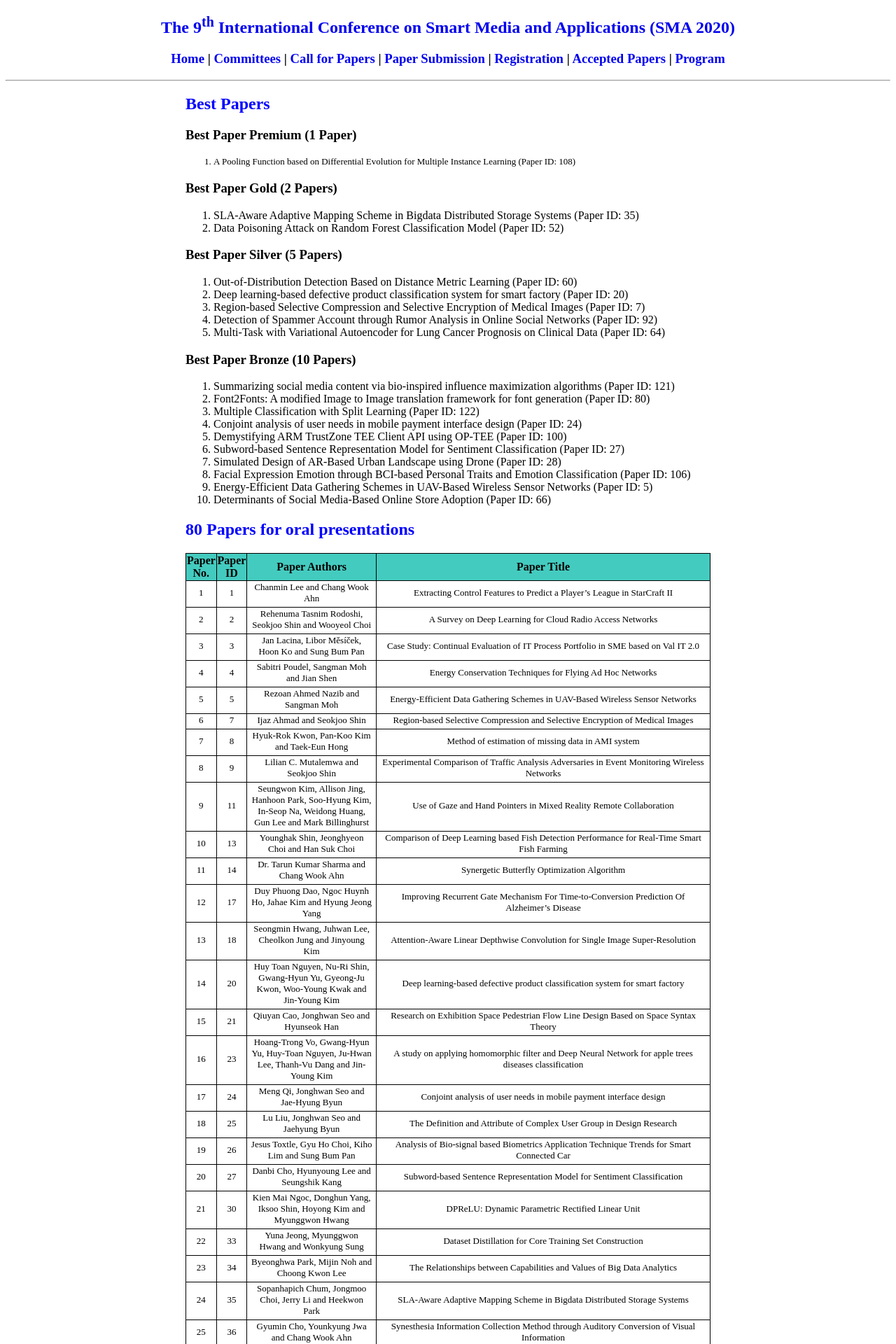
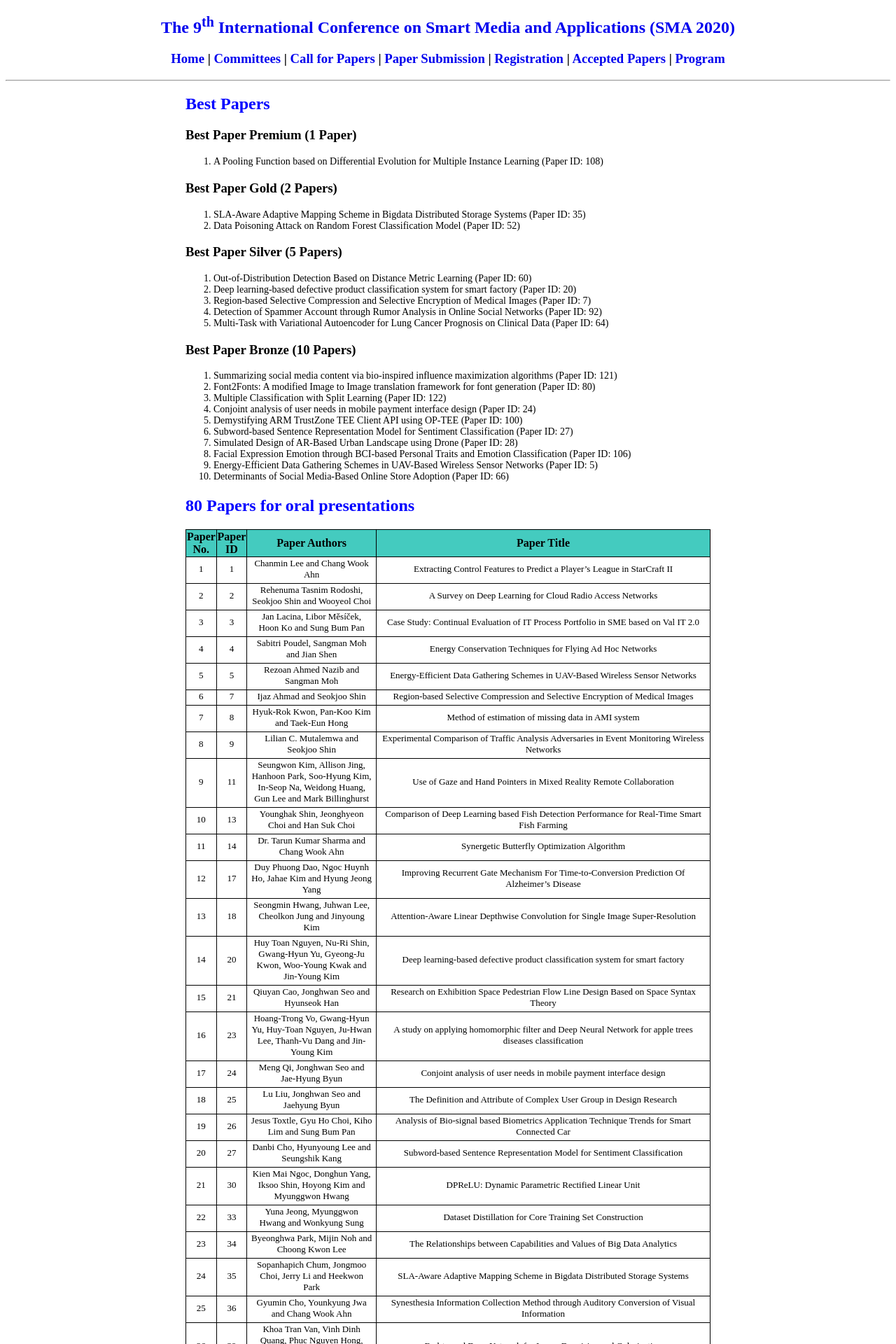
Before and after one commit to icea-conf/sma-2020.github.io, a Jekyll site: the page built from accepted_papers/index.html, in a window 1280 px wide. Shown: the top 1920 px of the page at 70% size. Built offline with Jekyll 4.4.1, drawn with Linux system fonts in a browser that asks for light colours.

Commit message:
Update index.html

```diff
--- a/accepted_papers/index.html
+++ b/accepted_papers/index.html
@@ -8,36 +8,36 @@
                <h2 style="color:#0000FF">Best Papers</h2>
                <h3>Best Paper Premium (1 Paper)</h3>
                <ol>
-                    <li style="font-size:small">A Pooling Function based on Differential Evolution for Multiple Instance Learning (Paper ID: 108)</li>
+                    <li style="font-size:14px">A Pooling Function based on Differential Evolution for Multiple Instance Learning (Paper ID: 108)</li>
                </ol>
 
                <h3>Best Paper Gold (2 Papers)</h3>
                <ol>
-                    <li style="font-size:2.5">SLA-Aware Adaptive Mapping Scheme in Bigdata Distributed Storage Systems (Paper ID: 35)</li>
-                    <li style="font-size:2.5">Data Poisoning Attack on Random Forest Classification Model (Paper ID: 52)</li>
+                    <li style="font-size:14px">SLA-Aware Adaptive Mapping Scheme in Bigdata Distributed Storage Systems (Paper ID: 35)</li>
+                    <li style="font-size:14px">Data Poisoning Attack on Random Forest Classification Model (Paper ID: 52)</li>
                </ol>
 
                <h3>Best Paper Silver (5 Papers)</h3>
                <ol>
-                    <li>Out-of-Distribution Detection Based on Distance Metric Learning (Paper ID: 60)</li>
-                    <li>Deep learning-based defective product classification system for smart factory (Paper ID: 20)</li>
-                    <li>Region-based Selective Compression and Selective Encryption of Medical Images (Paper ID: 7)</li>
-                    <li>Detection of Spammer Account through Rumor Analysis in Online Social Networks (Paper ID: 92)</li>
-                    <li>Multi-Task with Variational Autoencoder for Lung Cancer Prognosis on Clinical Data (Paper ID: 64)</li>
+                    <li style="font-size:14px">Out-of-Distribution Detection Based on Distance Metric Learning (Paper ID: 60)</li>
+                    <li style="font-size:14px">Deep learning-based defective product classification system for smart factory (Paper ID: 20)</li>
+                    <li style="font-size:14px">Region-based Selective Compression and Selective Encryption of Medical Images (Paper ID: 7)</li>
+                    <li style="font-size:14px">Detection of Spammer Account through Rumor Analysis in Online Social Networks (Paper ID: 92)</li>
+                    <li style="font-size:14px">Multi-Task with Variational Autoencoder for Lung Cancer Prognosis on Clinical Data (Paper ID: 64)</li>
                </ol>
 
                <h3>Best Paper Bronze (10 Papers)</h3>
                <ol>
-                    <li>Summarizing social media content via bio-inspired influence maximization algorithms (Paper ID: 121)</li>
-                    <li>Font2Fonts: A modified Image to Image translation framework for font generation (Paper ID: 80)</li>
-                    <li>Multiple Classification with Split Learning (Paper ID: 122)</li>
-                    <li>Conjoint analysis of user needs in mobile payment interface design (Paper ID: 24)</li>
-                    <li>Demystifying ARM TrustZone TEE Client API using OP-TEE (Paper ID: 100)</li>
-                    <li>Subword-based Sentence Representation Model for Sentiment Classification (Paper ID: 27)</li>
-                    <li>Simulated Design of AR-Based Urban Landscape using Drone (Paper ID: 28)</li>
-                    <li>Facial Expression Emotion through BCI-based Personal Traits and Emotion Classification (Paper ID: 106)</li>
-                    <li>Energy-Efficient Data Gathering Schemes in UAV-Based Wireless Sensor Networks (Paper ID: 5)</li>
-                    <li>Determinants of Social Media-Based Online Store Adoption (Paper ID: 66)</li>
+                    <li style="font-size:14px">Summarizing social media content via bio-inspired influence maximization algorithms (Paper ID: 121)</li>
+                    <li style="font-size:14px">Font2Fonts: A modified Image to Image translation framework for font generation (Paper ID: 80)</li>
+                    <li style="font-size:14px">Multiple Classification with Split Learning (Paper ID: 122)</li>
+                    <li style="font-size:14px">Conjoint analysis of user needs in mobile payment interface design (Paper ID: 24)</li>
+                    <li style="font-size:14px">Demystifying ARM TrustZone TEE Client API using OP-TEE (Paper ID: 100)</li>
+                    <li style="font-size:14px">Subword-based Sentence Representation Model for Sentiment Classification (Paper ID: 27)</li>
+                    <li style="font-size:14px">Simulated Design of AR-Based Urban Landscape using Drone (Paper ID: 28)</li>
+                    <li style="font-size:14px">Facial Expression Emotion through BCI-based Personal Traits and Emotion Classification (Paper ID: 106)</li>
+                    <li style="font-size:14px">Energy-Efficient Data Gathering Schemes in UAV-Based Wireless Sensor Networks (Paper ID: 5)</li>
+                    <li style="font-size:14px">Determinants of Social Media-Based Online Store Adoption (Paper ID: 66)</li>
                </ol>
           </div>
 
```
